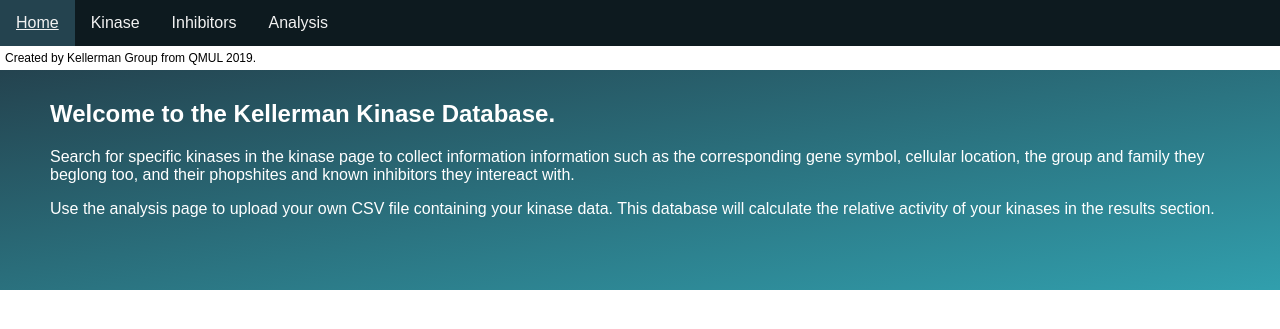
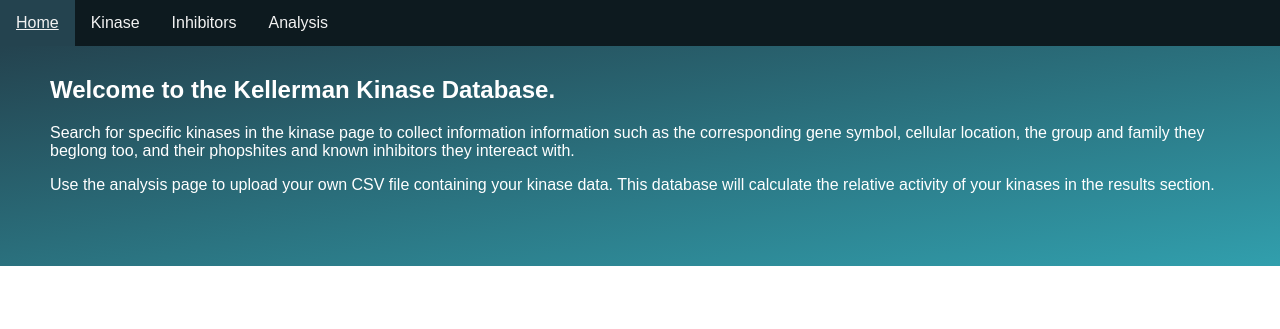
Before and after one commit to IldikoMagda/kellerman, a Flask app: page / in a window 1280 px wide. Shown: the top 329 px of the page. Run offline with Flask 2, Linux system fonts and the light colour scheme.

Commit message:
Update menu.html

```diff
--- a/templates/menu.html
+++ b/templates/menu.html
@@ -11,9 +11,7 @@
 <a href="{{ url_for('analysis.index') }}">Analysis</a>
 </div>
 
-<div class="footer">
-  Created by Kellerman Group from QMUL 2019.
-  </div>
+
 {% block content %}
 
 {% endblock %}
```
